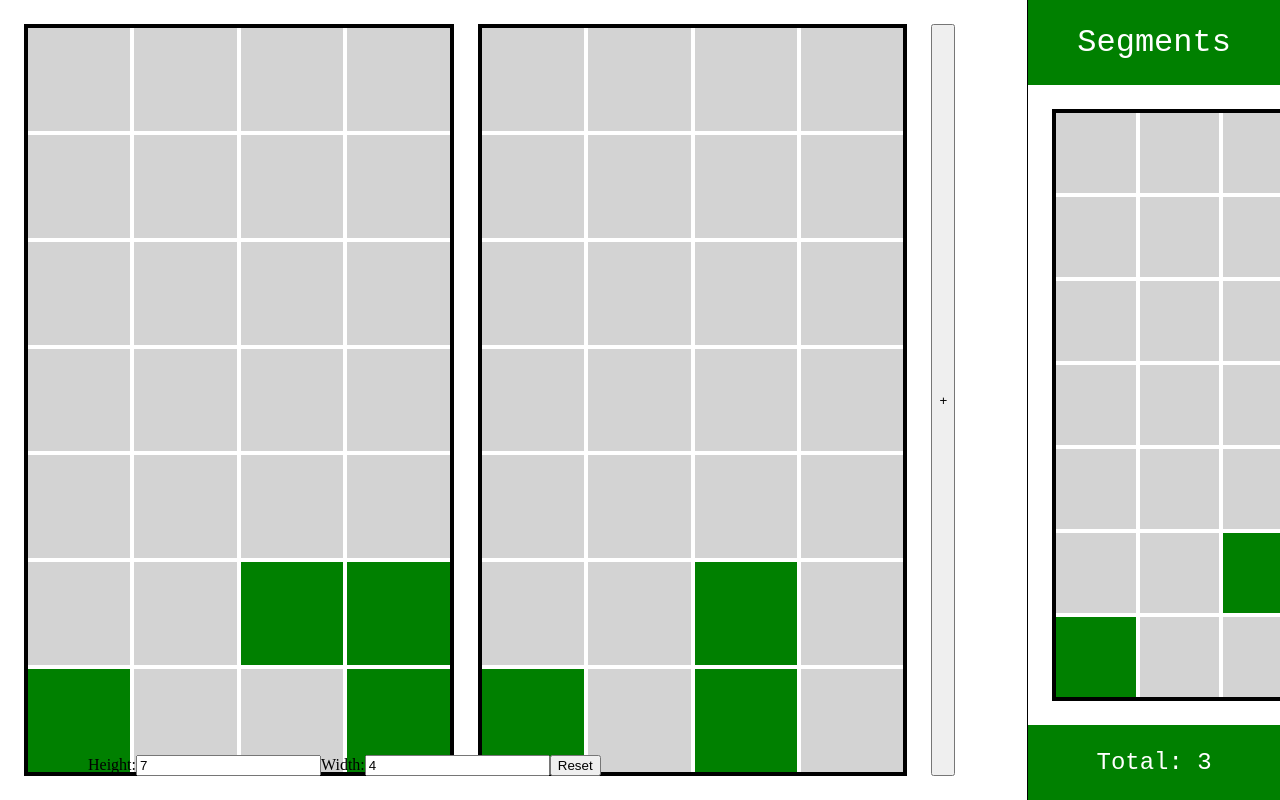
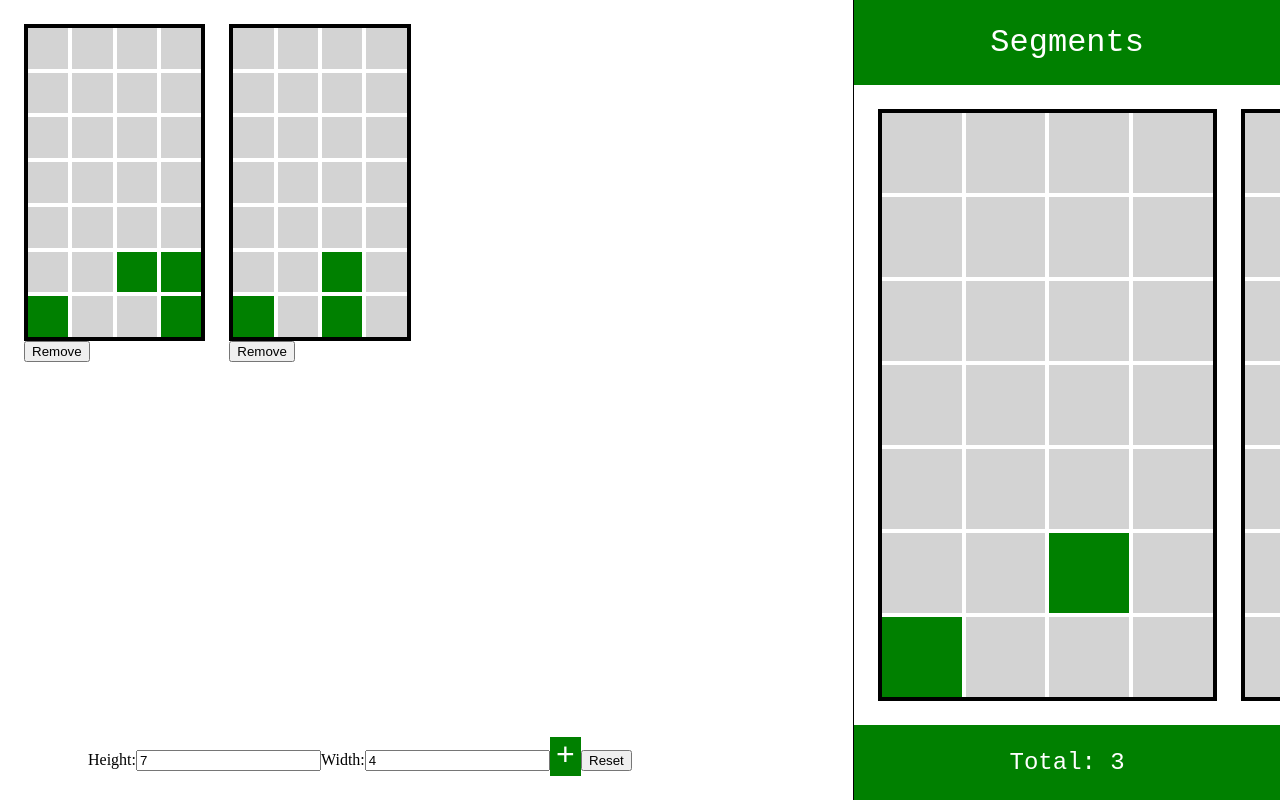
Before and after one commit to JakeKo/matrix-maker, a React (Create React App) app: page / in a window 1280 px wide. Built offline with nearby package versions, Linux system fonts and the light colour scheme.

Commit message:
Support removing one display at a time

```diff
--- a/src/App.css
+++ b/src/App.css
@@ -16,6 +16,15 @@ body {
   gap: 24px;
   padding: 24px;
   position: relative;
+}
+
+.new-matrix-button {
+  background: green;
+  color: white;
+  font-family: monospace;
+  font-size: 32px;
+  border: none;
+  cursor: pointer;
 }
 
 .controls {
--- a/src/App.js
+++ b/src/App.js
@@ -23,6 +23,10 @@ function App() {
     setMatrices([...matrices, 0]);
   }
 
+  function removeMatrix(index) {
+    setMatrices([...matrices.slice(0, index), ...matrices.slice(index + 1)]);
+  }
+
   function updateHeight(newHeight) {
     setHeight(newHeight);
     resetMatrices();
@@ -45,19 +49,29 @@ function App() {
           <input
             type="number"
             value={height}
+            min={1}
             onChange={(event) => updateHeight(event.target.value)}
           />
           Width:
           <input
             type="number"
             value={width}
+            min={1}
             onChange={(event) => updateWidth(event.target.value)}
           />
+          <button
+            className="new-matrix-button"
+            type="button"
+            onClick={addMatrix}
+          >
+            +
+          </button>
           <button type="button" onClick={resetMatrices}>
             Reset
           </button>
         </div>
         {matrices.map((matrix, i) => (
+          <div>
             <InteractiveMatrix
               key={i}
               height={height}
@@ -65,10 +79,11 @@ function App() {
               bits={matrix}
               onBitsChange={(newMatrix) => updateMatrix(i, newMatrix)}
             />
+            {matrices.length > 1 && (
+              <button onClick={() => removeMatrix(i)}>Remove</button>
+            )}
+          </div>
         ))}
-        <button type="button" onClick={addMatrix}>
-          +
-        </button>
       </div>
       <div className="segments-container">
         <div className="segments-container-title">Segments</div>
```
Lines whose indentation alone changed are shown as unchanged.
